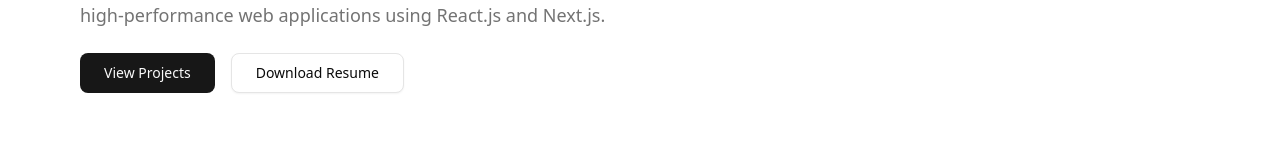
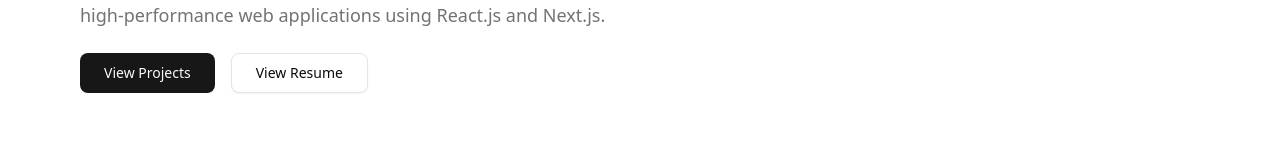
Before and after one commit to harmil007/my-portfolio, a Next.js app: page / in a window 1280 px wide. Shown: the part 464-617 px from the top of the page. Built offline with nearby package versions, Linux system fonts and the light colour scheme.

Commit message:
Button text changes

```diff
--- a/app/layout.tsx
+++ b/app/layout.tsx
@@ -1,6 +1,5 @@
 import "./globals.css";
 import { ThemeProvider } from "next-themes";
-import type { Metadata } from "next";
 
 export const metadata = {
   title: "Harmil Goti | Frontend Developer",
--- a/components/sections/contact.tsx
+++ b/components/sections/contact.tsx
@@ -14,7 +14,9 @@ export default function Contact() {
 
       <div className="flex flex-wrap gap-4">
         <Button asChild>
-          <a href="mailto:harmilgoti0@gmail.com">Email Me</a>
+          <a href="mailto:harmilgoti0@gmail.com" target="_blank">
+            Email Me
+          </a>
         </Button>
 
         <Button variant="outline" asChild>
--- a/components/sections/hero.tsx
+++ b/components/sections/hero.tsx
@@ -27,7 +27,7 @@ export default function Hero() {
         </Button>
         <Button size="lg" variant="outline">
           <a href="/Harmil_Goti_Resume.pdf" target="_blank">
-            Download Resume
+            View Resume
           </a>
         </Button>
       </div>
```
